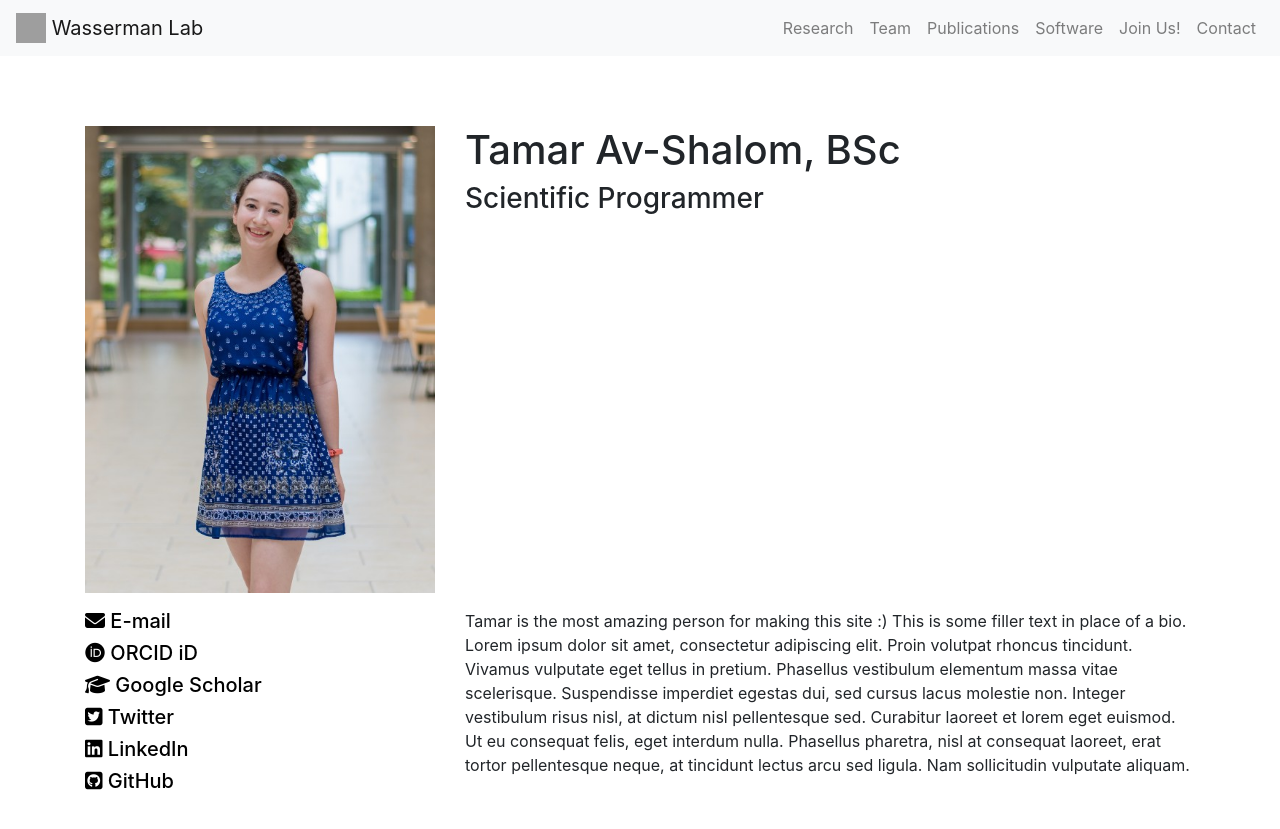
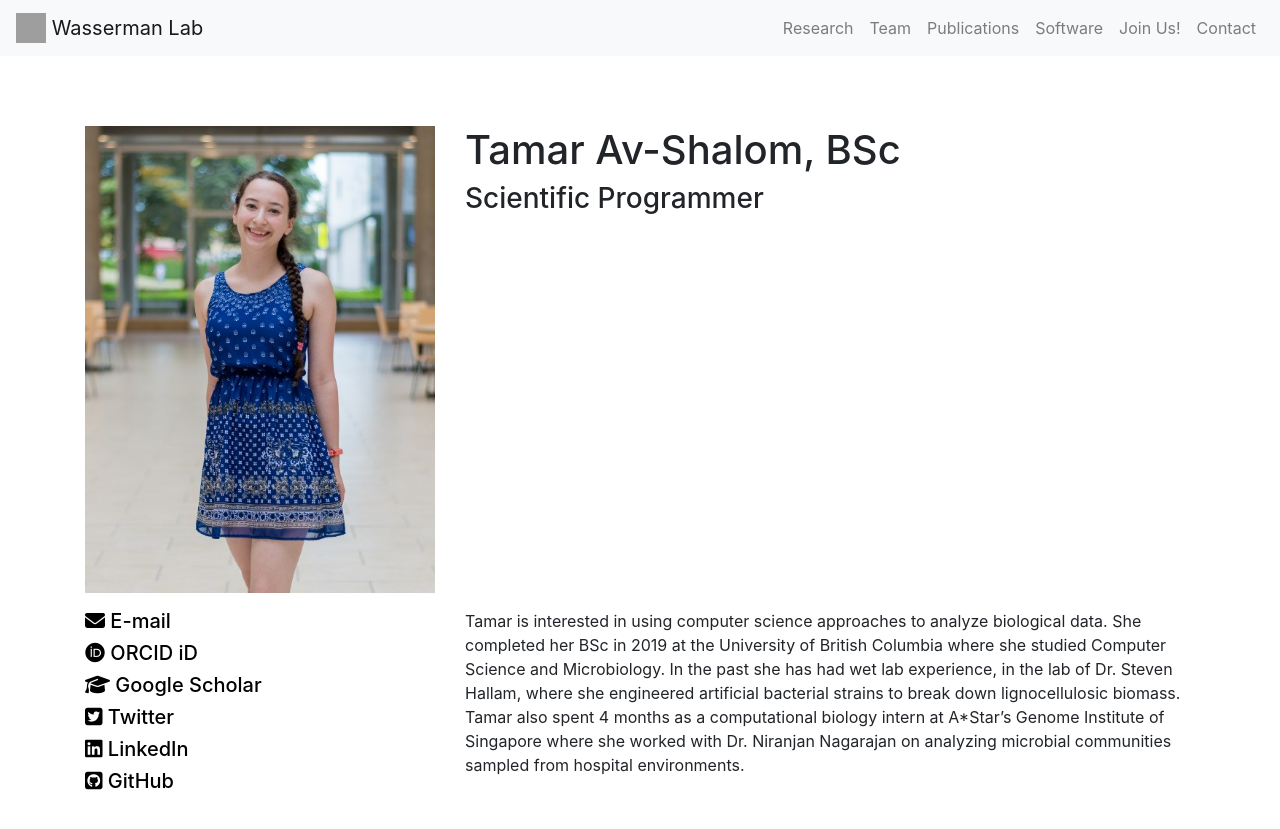
Before and after one commit to wassermanlab/wassermanlab.github.io, a Jekyll site: the page built from _team_members/tamar.md, in a window 1280 px wide. Shown: the top 829 px of the page. Built offline with Jekyll 4.4.1, drawn with Linux system fonts in a browser that asks for light colours; nearby versions of some CDN libraries; grey boxes are pictures that could not be loaded.

Commit message:
more changes

```diff
--- a/_team_members/tamar.md
+++ b/_team_members/tamar.md
@@ -13,4 +13,4 @@ twitter: https://twitter.com/TamarAvShalom
 github: https://github.com/tamario
 category: staff
 ---
-Tamar is the most amazing person for making this site :) This is some filler text in place of a bio. Lorem ipsum dolor sit amet, consectetur adipiscing elit. Proin volutpat rhoncus tincidunt. Vivamus vulputate eget tellus in pretium. Phasellus vestibulum elementum massa vitae scelerisque. Suspendisse imperdiet egestas dui, sed cursus lacus molestie non. Integer vestibulum risus nisl, at dictum nisl pellentesque sed. Curabitur laoreet et lorem eget euismod. Ut eu consequat felis, eget interdum nulla. Phasellus pharetra, nisl at consequat laoreet, erat tortor pellentesque neque, at tincidunt lectus arcu sed ligula. Nam sollicitudin vulputate aliquam.
+Tamar is interested in using computer science approaches to analyze biological data. She completed her BSc in 2019 at the University of British Columbia where she studied Computer Science and Microbiology. In the past she has had wet lab experience, in the lab of Dr. Steven Hallam, where she engineered artificial bacterial strains to break down lignocellulosic biomass. Tamar also spent 4 months as a computational biology intern at A*Star's Genome Institute of Singapore where she worked with Dr. Niranjan Nagarajan on analyzing microbial communities sampled from hospital environments.
```
Also changed, not shown: _research_sums/genome_analysis.md (+3 -1 lines), _team_members/robin.md (+2 -2 lines), _research_sums/gene_regulation.md (line endings or trailing spaces), assets/img/headshots/alejandro.jpg (added), assets/img/headshots/robin.jpg (added).
